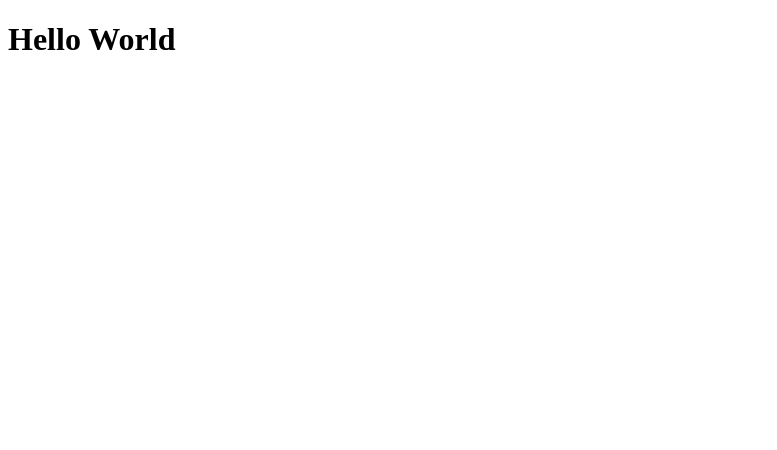
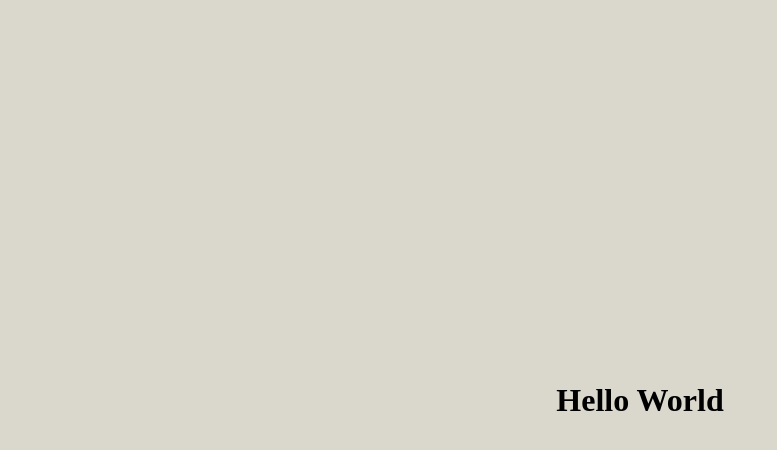
Before and after one commit to rodrigoaraujo7/tech-list, a React (Vite) app: page / in a window 1280 px wide. Shown: the top 450 px of the page, without its empty margins (0-777 px from the left). Built offline with nearby package versions, Linux system fonts and the light colour scheme.

Commit message:
firsts steps on css

```diff
--- /dev/null
+++ b/src/App.css
@@ -0,0 +1,11 @@
+body {
+    background-color: #DAD7CD;
+
+    margin: 0;
+    padding: 0;
+
+    display: flex;
+    justify-content: center;
+    align-items: center;
+    min-height: 100vh;
+}
--- a/src/App.tsx
+++ b/src/App.tsx
@@ -1,5 +1,11 @@
+import './App.css'
+
 function App() {
-  return <h1>Hello World</h1>
+  return (
+    <div>
+      <h1>Hello World</h1>
+    </div>
+  )
 }
 
 export default App
```
